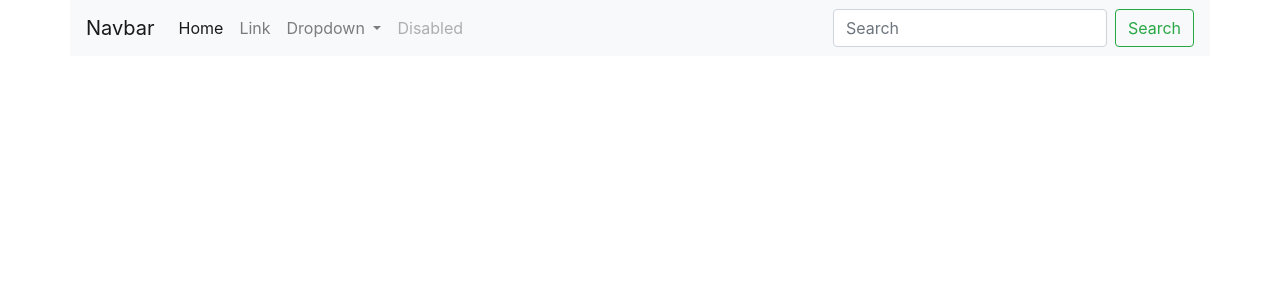
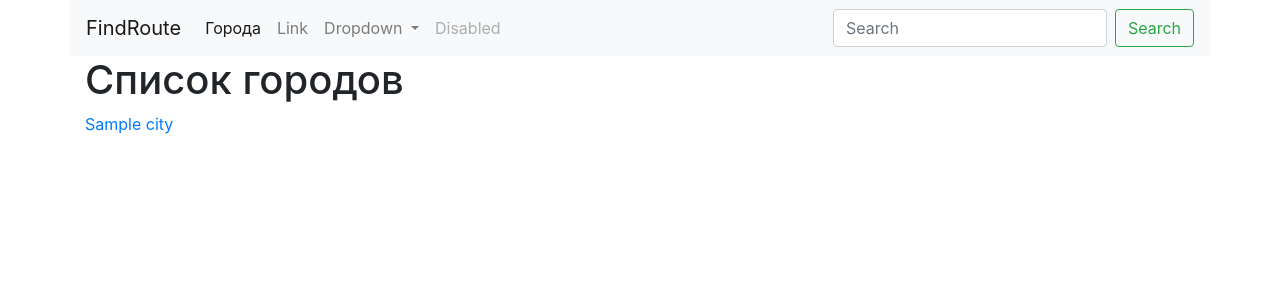
Before and after one commit to Nursultan301/Find_route, a Django app: page / in a window 1280 px wide. Shown: the top 300 px of the page. Run offline with Django 3.2, Linux system fonts and the light colour scheme; tables that the repository leaves empty hold one stand-in row (values such as "Sample post"); some libraries are stand-ins or nearby versions.

Commit message:
Updated some fields

```diff
--- a/cities/urls.py
+++ b/cities/urls.py
@@ -1,7 +1,8 @@
 from django.urls import path
 
-from .views import index
+from .views import home
 
 urlpatterns = [
-    path('', index)
+    path('', home, name='home'),
+    path('<int:pk>/', home, name='detail')
 ]
--- a/cities/views.py
+++ b/cities/views.py
@@ -1,5 +1,13 @@
-from django.shortcuts import render
+from django.shortcuts import render, get_object_or_404
+
+from cities.models import City
 
 
-def index(request):
-    return render(request, 'cities/index.html')
+def home(request, pk=None):
+    if pk:
+        city = get_object_or_404(City, id=pk)
+        context = {'objects': city}
+        return render(request, 'cities/detail.html', context)
+    qs = City.objects.all()
+    context = {'qs': qs}
+    return render(request, 'cities/index.html', context)
--- a/templates/base.html
+++ b/templates/base.html
@@ -1,4 +1,5 @@
 <!doctype html>
+{% url 'cities:home' as cities_home_url %}
 {% load static %}
 <html lang="en">
 <head>
@@ -10,7 +11,7 @@
 <body>
 <header>
     <nav class="navbar navbar-expand-lg navbar-light bg-light container">
-        <a class="navbar-brand" href="#">Navbar</a>
+        <a class="navbar-brand" href="{% url 'cities:home' %}">FindRoute</a>
         <button class="navbar-toggler" type="button" data-toggle="collapse" data-target="#navbarSupportedContent"
                 aria-controls="navbarSupportedContent" aria-expanded="false" aria-label="Toggle navigation">
             <span class="navbar-toggler-icon"></span>
@@ -18,8 +19,8 @@
 
         <div class="collapse navbar-collapse" id="navbarSupportedContent">
             <ul class="navbar-nav mr-auto">
-                <li class="nav-item active">
-                    <a class="nav-link" href="#">Home <span class="sr-only">(current)</span></a>
+                <li class="nav-item {% if request.path == cities_home_url  %}active{% endif %}">
+                    <a class="nav-link" href="#">Города <span class="sr-only">(current)</span></a>
                 </li>
                 <li class="nav-item">
                     <a class="nav-link" href="#">Link</a>
@@ -40,14 +41,16 @@
                     <a class="nav-link disabled" href="#" tabindex="-1" aria-disabled="true">Disabled</a>
                 </li>
             </ul>
-            <form class="form-inline my-2 my-lg-0">
+                <form class="form-inline my-2 my-lg-0">
                 <input class="form-control mr-sm-2" type="search" placeholder="Search" aria-label="Search">
                 <button class="btn btn-outline-success my-2 my-sm-0" type="submit">Search</button>
             </form>
         </div>
     </nav>
 </header>
-{% block content %}{% endblock content %}
+<div class="container">
+    {% block content %}{% endblock content %}
+</div>
 <script src="{% static 'js/bootstrap.bundle.min.js' %}"></script>
 </body>
 </html>
--- a/templates/cities/index.html
+++ b/templates/cities/index.html
@@ -2,5 +2,12 @@
 {% block title %} Главная страница{% endblock title %}
 
 {% block content %}
-
+    <h1>Список городов</h1>
+    <div class="row">
+        <div class="col-md">
+            {% for q in qs %}
+                <a href="{% url 'cities:detail' pk=q.id %}"><p>{{ q.title }}</p></a>
+            {% endfor %}
+        </div>
+    </div>
 {% endblock content %}
--- a/travel/urls.py
+++ b/travel/urls.py
@@ -4,5 +4,5 @@ from django.urls import path, include
 
 urlpatterns = [
     path('admin/', admin.site.urls),
-    path('', include('cities.urls'))
+    path('', include(('cities.urls', 'cities')))
 ]
```
